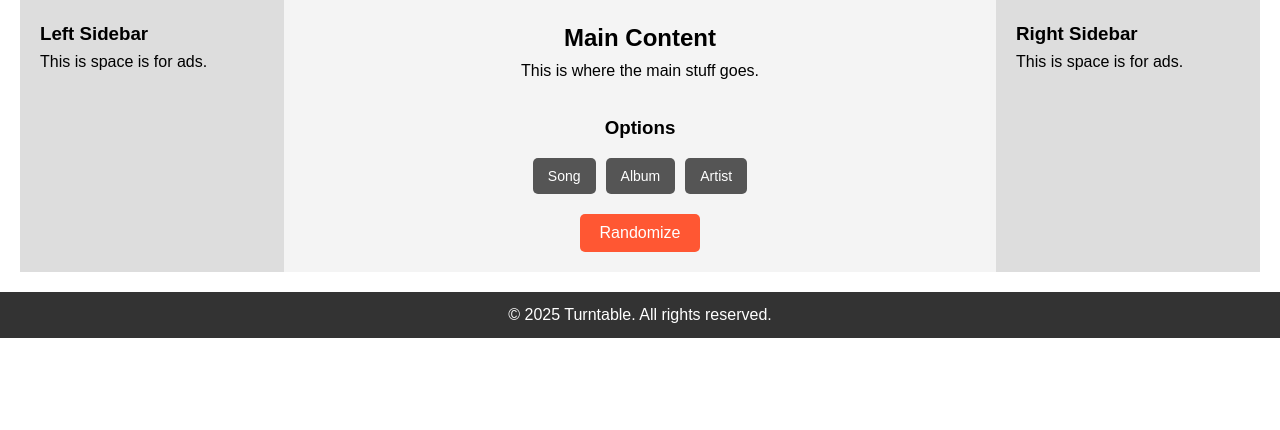
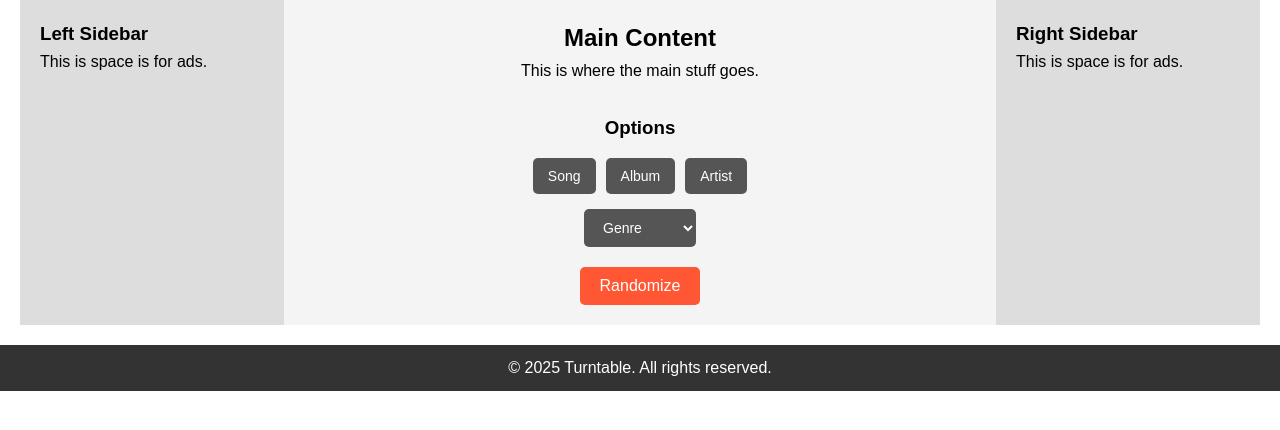
Before and after one commit to mac8414/turntable, a Flask app: page /home in a window 1280 px wide. Shown: the part 163-593 px from the top of the page. Run offline with Flask 3, Linux system fonts and the light colour scheme.

Commit message:
Created drop down genre button

```diff
--- a/app/templates/home.html
+++ b/app/templates/home.html
@@ -78,6 +78,27 @@
             background: #777;
         }
 
+        .dropDownContainer {
+            display: flex;
+            justify-content: center;
+            margin-top: 15px;
+        }
+
+        .dropDown {
+            padding: 10px 15px;
+            font-size: 14px;
+            background: #555;
+            color: white;
+            border: none;
+            cursor: pointer;
+            border-radius: 5px;
+            transition: background 0.3s ease;
+        }
+
+        .dropDown:hover {
+            background: #777;
+        }
+
         .randomizeButton {
             padding: 10px 20px;
             font-size: 16px;
@@ -139,6 +160,17 @@
                 <button class="optionButton">Album</button>
                 <button class="optionButton">Artist</button>
             </div>
+            <div class="dropDownContainer">
+                <select class="dropDown">
+                    <option value="">Genre</option>
+                    <option value="rock">Rock</option>
+                    <option value="pop">Pop</option>
+                    <option value="jazz">Jazz</option>
+                    <option value="hiphop">Hip-Hop</option>
+                    <option value="classical">Classical</option>
+                    <option value="electronic">Electronic</option>
+                </select>
+            </div>
             <div style="text-align: center; margin-top: 20px;">
                 <button class="randomizeButton">Randomize</button>
             </div>
```
